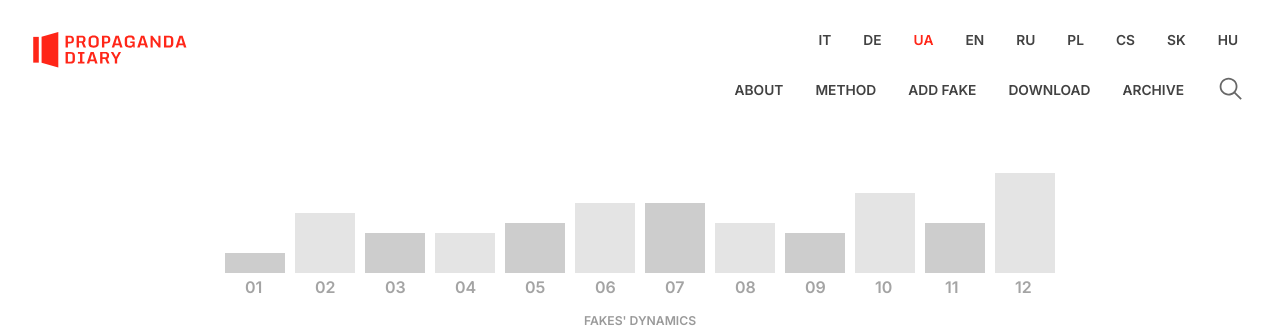
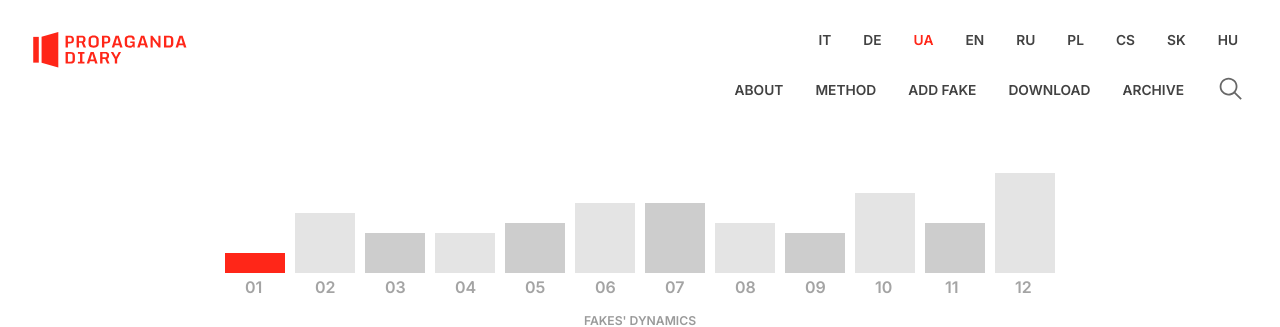
Before and after one commit to sergesoroka/propagandaDiary, a Next.js app: page /month/01 in a window 1280 px wide. Shown: the top 327 px of the page. Built offline with nearby package versions, Linux system fonts and the light colour scheme.

Commit message:
Month Active

```diff
--- a/src/components/BarChart/BarChart.module.css
+++ b/src/components/BarChart/BarChart.module.css
@@ -9,6 +9,10 @@
 .bar:hover {
   fill: #ff2618 !important;
   transition-duration: 0.4s;
+}
+
+.barActive {
+  fill: #ff2618 !important;
 }
 
 .barNumbers {
--- a/src/components/BarChart/BarChart.tsx
+++ b/src/components/BarChart/BarChart.tsx
@@ -5,7 +5,7 @@ import { commonStatistic } from "../../../utils/statisticCalculate";
 import Link from "next/link";
 import SpetialText from "../../../data/SpetialText";
 
-const BarChart = () => {
+const BarChart = ({month}: { month: string}) => {
   // const [hightlight, setHightlight] = useState(false);
 
   const data = [
@@ -58,6 +58,7 @@ const BarChart = () => {
       score: commonStatistic("2022-12-01", "2022-12-31", "Fake").length * 10,
     },
   ];
+console.log(month);
 
   return (
     <div className={styles.BarChart}>
@@ -73,10 +74,10 @@ const BarChart = () => {
                 // onMouseLeave={() => setHightlight(false)}
               >
                 <rect
-                  className={styles.bar}
+                  className={month === item.name ? styles.barActive : styles.bar}
                   width="60"
                   height={item.score}
-                  style={{ fill: color }}
+                  style={{  fill: color }}
                   x={i * 70}
                 />
 
--- a/src/pages/month/[month].tsx
+++ b/src/pages/month/[month].tsx
@@ -41,7 +41,8 @@ export const monthFakes = () => {
   return (
     <div className={styles.mainLeft}>
       <div style={{ margin: "0 auto" }}>
-        <BarChart />
+        {/* @ts-ignore */}
+        <BarChart month={month} />
       </div>
 
       <Link href="/archive">
```
